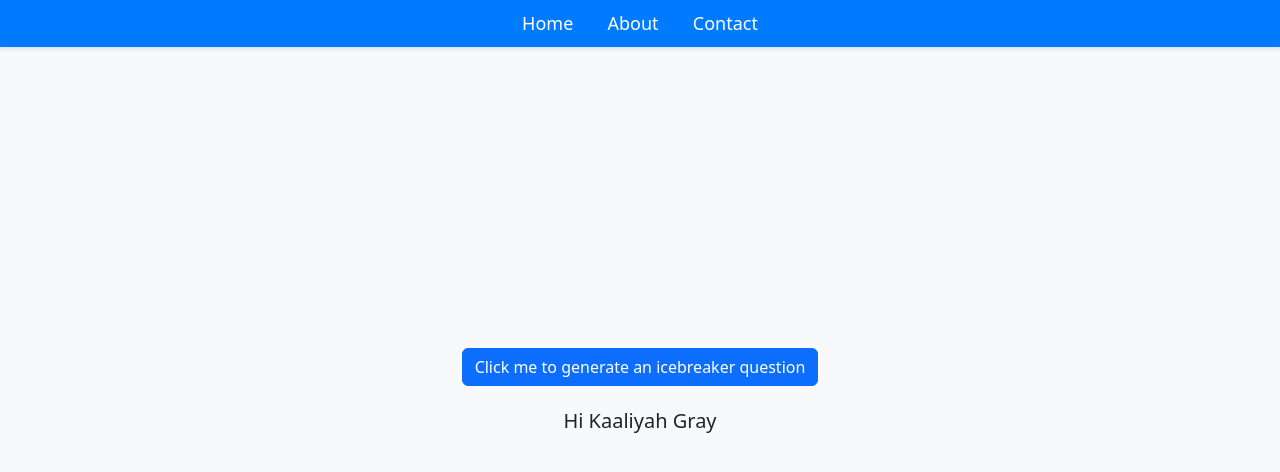
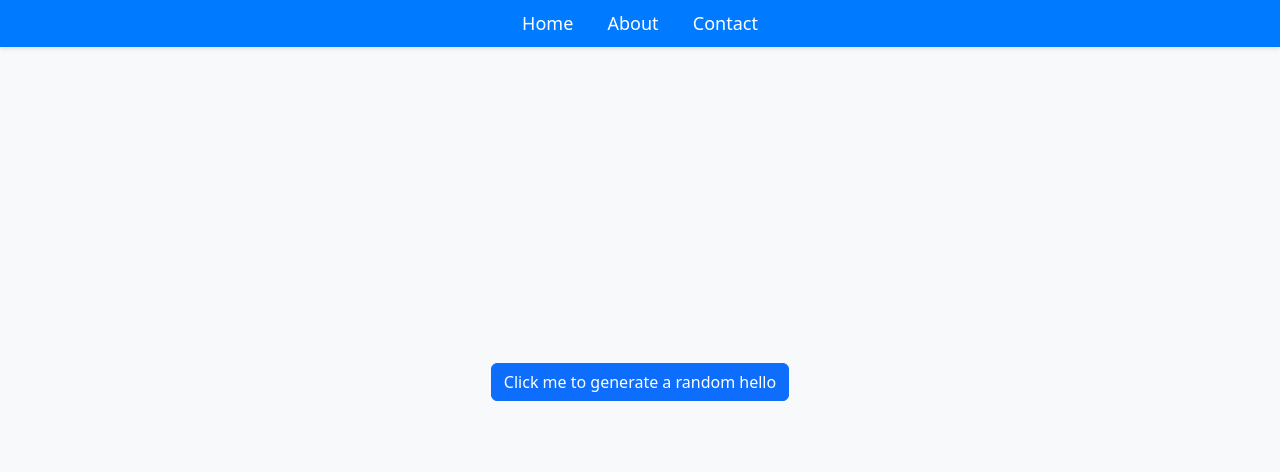
Before and after one commit to MaximoMayo/RandomHiButton, a plain HTML site: page index.html in a window 1280 px wide. Drawn offline with nearby package versions, Linux system fonts and the light colour scheme.

Commit message:
modify titles

```diff
--- a/index.html
+++ b/index.html
@@ -4,7 +4,7 @@
 <head>
     <meta charset="utf-8">
     <meta name="viewport" content="width=device-width, initial-scale=1">
-    <title>Random Icebreaker</title>
+    <title>Random Hello</title>
     <link href="https://cdn.jsdelivr.net/npm/bootstrap@5.3.3/dist/css/bootstrap.min.css" rel="stylesheet"
         integrity="sha384-QWTKZyjpPEjISv5WaRU9OFeRpok6YctnYmDr5pNlyT2bRjXh0JMhjY6hW+ALEwIH" crossorigin="anonymous">
     <link rel="stylesheet" href="styles/style.css">
@@ -19,8 +19,8 @@
         </nav>
     </header>
 
-    <button type="button" class="btn btn-primary" onclick="generateIcebreaker()">Click me to generate an icebreaker
-        question</button>
+    <button type="button" class="btn btn-primary" onclick="generateHello()">Click me to generate a random
+        hello</button>
     <p id="displayQuestion"></p>
     <script src="https://cdn.jsdelivr.net/npm/bootstrap@5.3.3/dist/js/bootstrap.bundle.min.js"
         integrity="sha384-YvpcrYf0tY3lHB60NNkmXc5s9fDVZLESaAA55NDzOxhy9GkcIdslK1eN7N6jIeHz"
--- a/scripts/script.js
+++ b/scripts/script.js
@@ -1,4 +1,4 @@
-function generateIcebreaker() {
+function generateHello() {
     const questions = [
       "Sabrina Robles",
       "Maximo Mayo",
```
